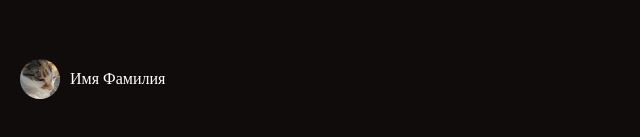
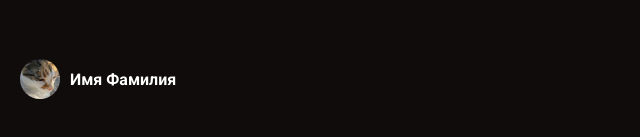
Before and after one commit to y9tr3ble/yandex-music-clone, a plain HTML site: page index.html in a window 1280 px wide. Shown: the part 601-738 px from the top of the page, 0-640 px from the left. Drawn offline with Linux system fonts and the light colour scheme.

Commit message:
added 'roboto' font

```diff
--- a/index.html
+++ b/index.html
@@ -5,6 +5,9 @@
    <meta name="viewport" content="width=device-width, initial-scale=1.0">
    <title>Document</title>
    <link rel="stylesheet" type="text/css" href="styles/style.css" >
+   <link rel="preconnect" href="https://fonts.googleapis.com">
+   <link rel="preconnect" href="https://fonts.gstatic.com" crossorigin>
+   <link href="https://fonts.googleapis.com/css2?family=Roboto:ital,wght@0,100;0,300;0,400;0,500;0,700;0,900;1,100;1,300;1,400;1,500;1,700;1,900&display=swap" rel="stylesheet">
 </head>
 <body>
    <aside>
@@ -42,7 +45,7 @@
    </div>
    <div class="account">
       <img class="account_img" src="images/image.png">
-      <span class="account_name">Имя Фамилия</span>
+      <span class="account_name"><b>Имя Фамилия</b></span>
    </div>
    </aside>
 </body>
--- a/styles/style.css
+++ b/styles/style.css
@@ -6,6 +6,8 @@ body {
    overflow-y: hidden;
    max-height: 100vh;
    height: 100vh;
+   font-family: "Roboto", serif;
+   font-style: normal;
 }
 
 aside {
```
